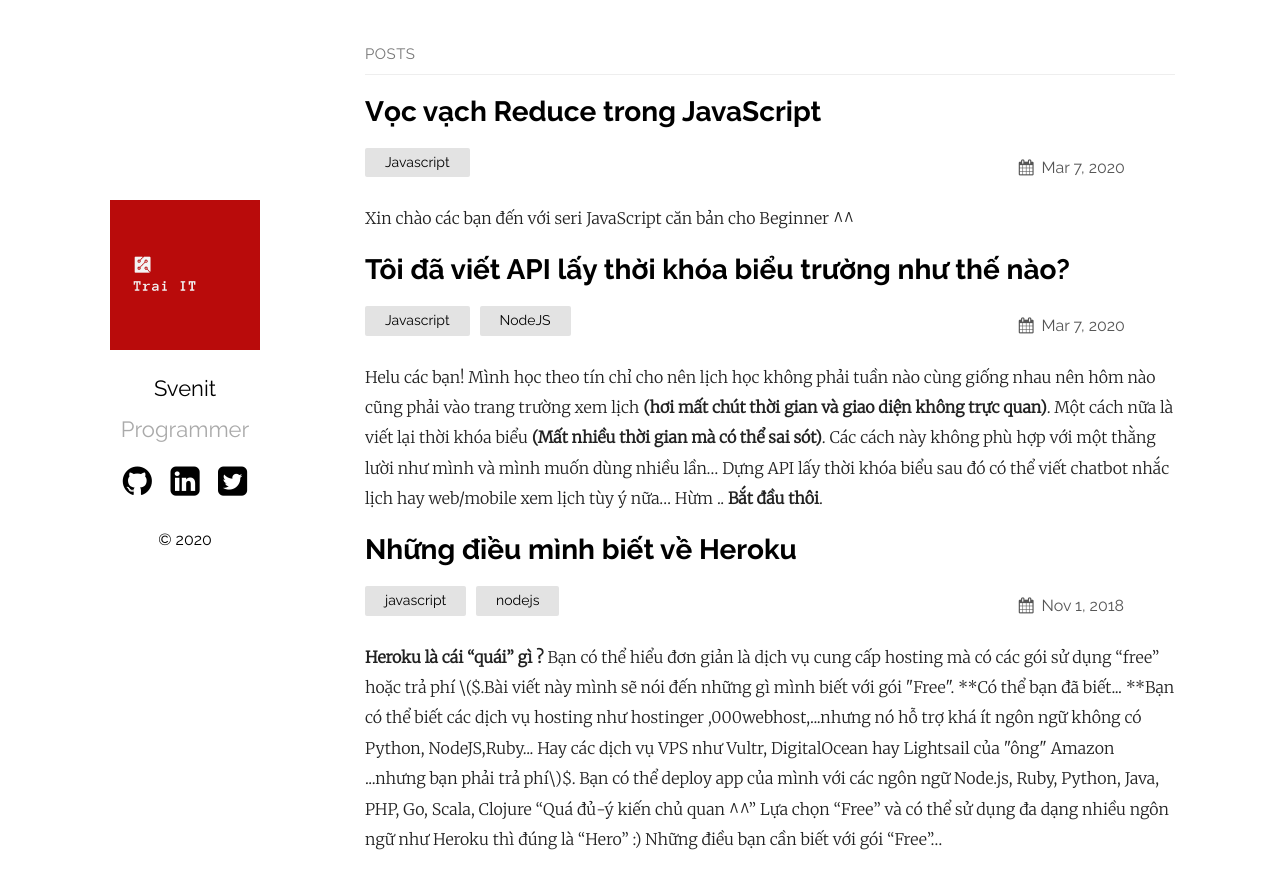
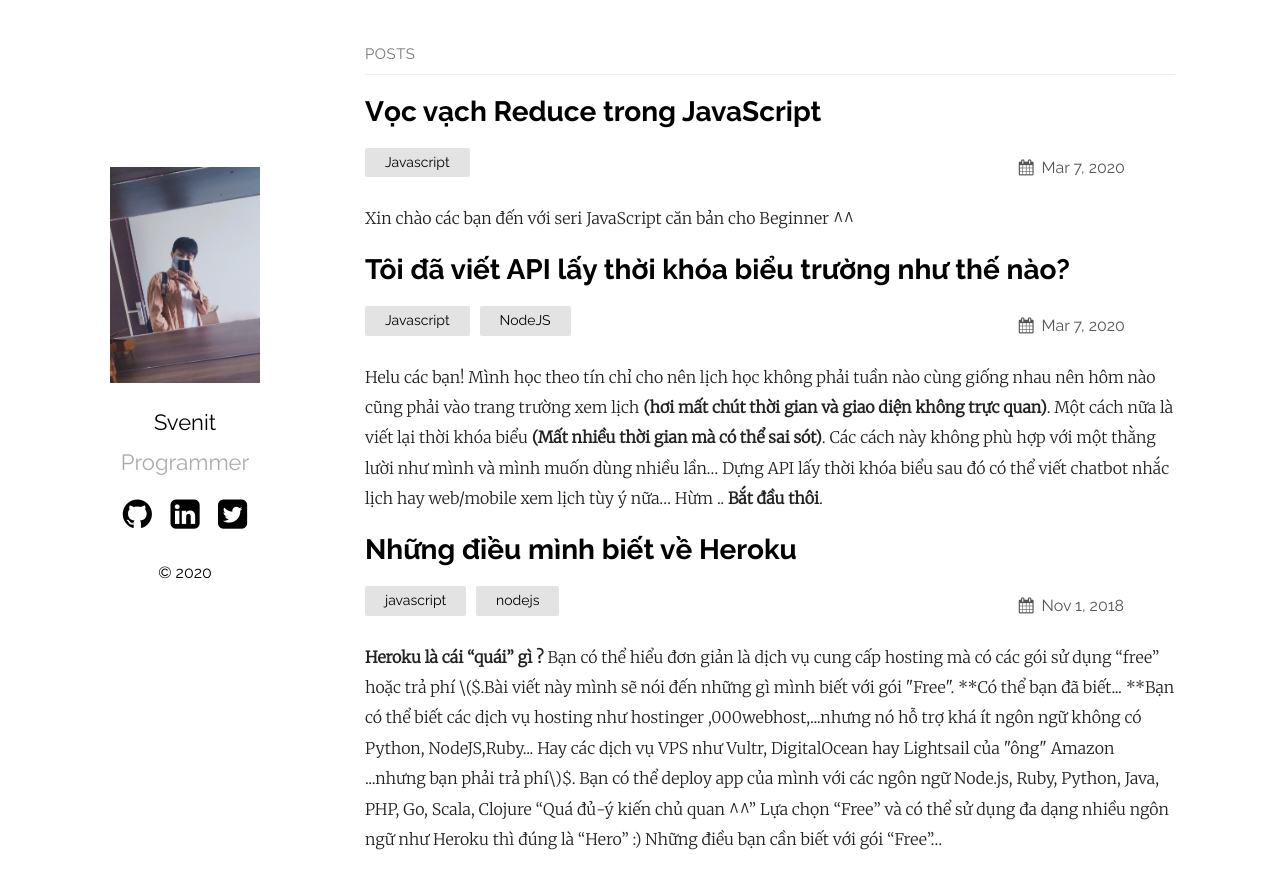
Before and after one commit to svenit/svenit.github.io, a Jekyll site: the page built from index.md, in a window 1280 px wide. Shown: the top 889 px of the page. Built offline with Jekyll 4.4.1, drawn with Linux system fonts in a browser that asks for light colours.

```diff
--- a/_config.yml
+++ b/_config.yml
@@ -1,4 +1,4 @@
-title: Trang blog của Svenit
+title: Svenit
 author: Svenit
 email: lequangvy2k@gmail.com
 description: > # this means to ignore newlines until "show_exerpts:"
--- a/_layouts/default.html
+++ b/_layouts/default.html
@@ -6,7 +6,7 @@
   <body>
     <main class="container">
       <section class="about">
-        <a href="/"><img src="{{ "/assets/portfolio.png" | relative_url }}" alt="{{ site.plainwhite.name }}"></a>
+        <a href="/"><img src="{{ "/assets/portfolio.jpg" | relative_url }}" alt="{{ site.plainwhite.name }}"></a>
         <h2 id="title">
           <a href="/">{{ site.plainwhite.name }}</a>
         </h2>
```
Also changed, not shown: plainwhite.gemspec.
